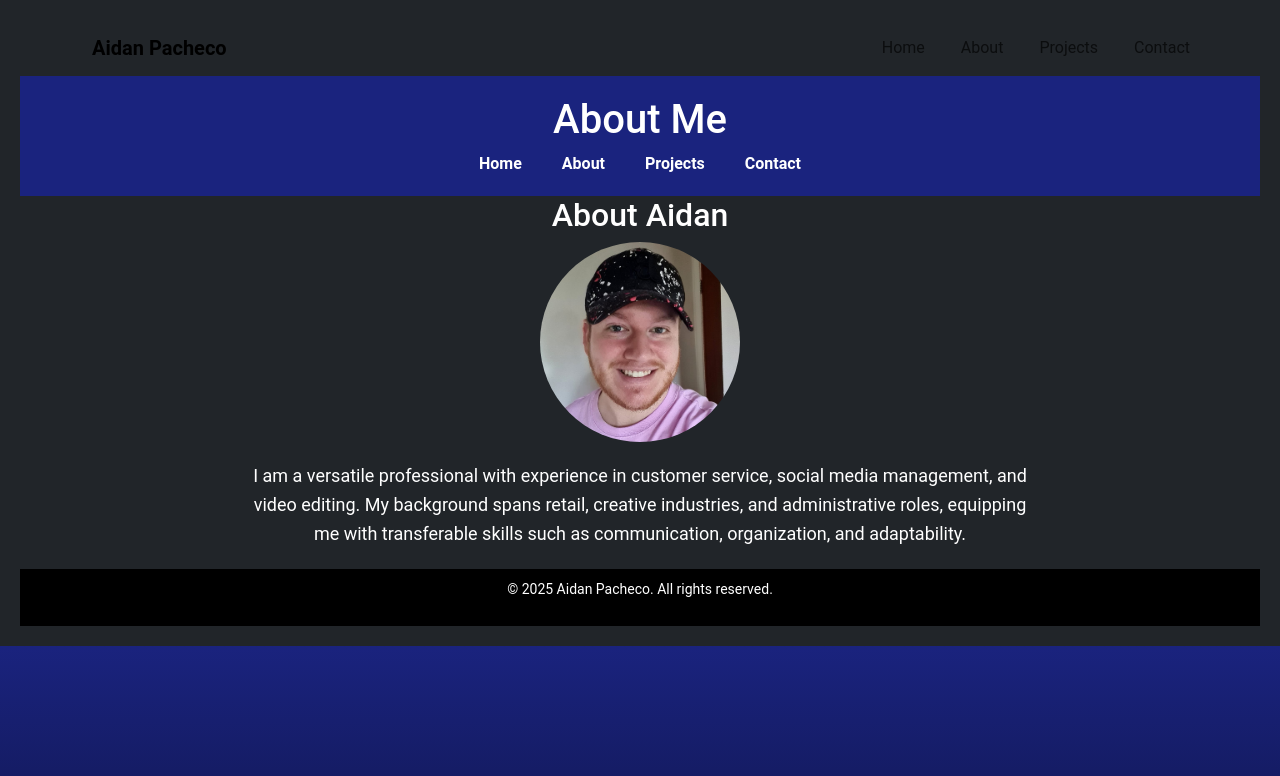
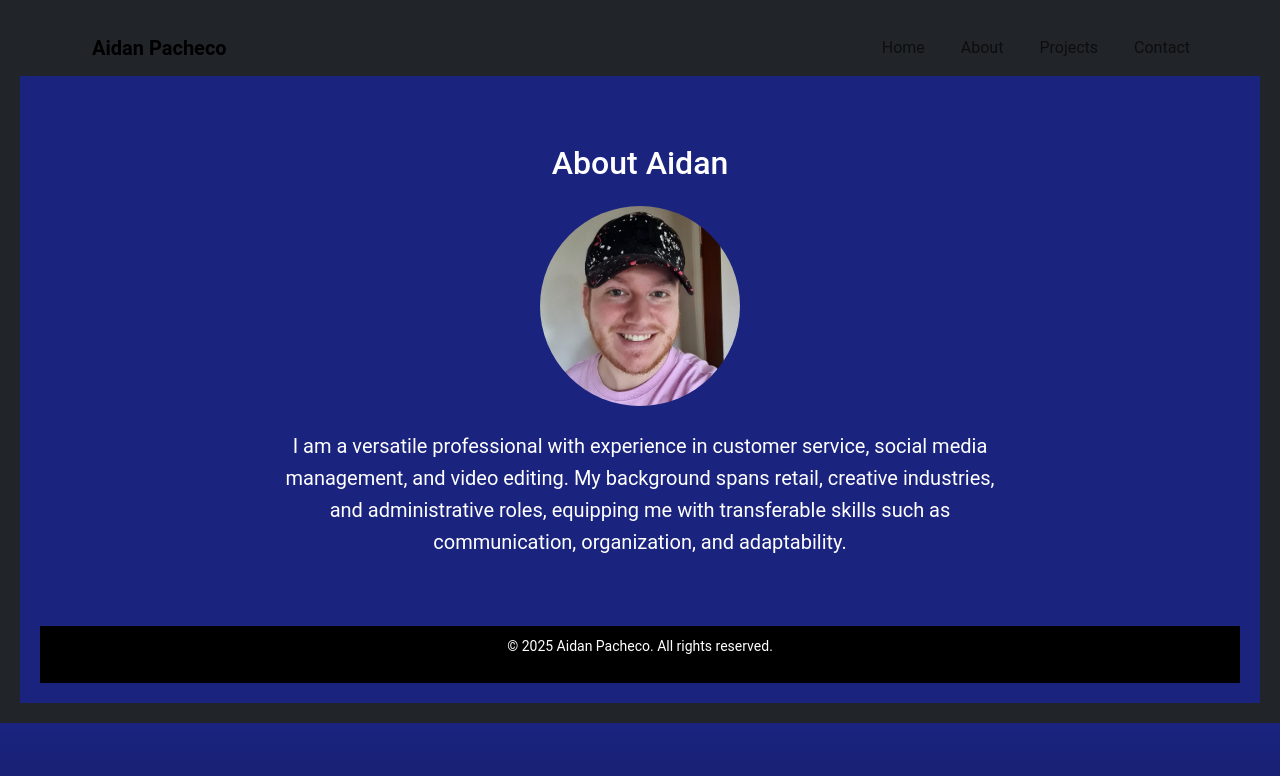
Before and after one commit to AidanPacheco/Week-3, a plain HTML site: page about.html in a window 1280 px wide. Drawn offline with nearby package versions, Linux system fonts and the light colour scheme.

Commit message:
Bootstrap grid about page

```diff
--- a/about.html
+++ b/about.html
@@ -38,25 +38,23 @@ crossorigin="anonymous"></script>
           </div>
         </nav>
     <header>
-        <h1>About Me</h1>
-        <nav>
-            <ul>
-                <li><a href="index.html">Home</a></li>
-                <li><a href="about.html">About</a></li>
-                <li><a href="projects.html">Projects</a></li>
-                <li><a href="contact.html">Contact</a></li>
-            </ul>
-        </nav>
-    </header>
 
-    <section id="about">
-        <h2>About Aidan</h2>
-        <img src="Aidan Pacheco.jpg" alt="Aidan Pacheco" height="200" width="200">
-        <p>
-            I am a versatile professional with experience in customer service, social media management, and video editing.
-            My background spans retail, creative industries, and administrative roles, equipping me with transferable skills such as communication, organization, and adaptability.
-        </p>
-    </section>
+        <!--Bootstrap grid and Utilities-->
+        <main>
+            <section id="about" class="container py-5">
+                <div class="row justify-content-center">
+                    <div class="col-md-8 text-center">
+                        <h2 class="mb-4">About Aidan</h2>
+                        <img src="Aidan Pacheco.jpg" alt="Aidan Pacheco" class="img-fluid rounded-circle mb-4" style="width: 200px; height: 200px;">
+                        <p class="fs-5">
+                            I am a versatile professional with experience in customer service, social media management, and video editing.
+                            My background spans retail, creative industries, and administrative roles, equipping me with transferable skills such as communication, organization, and adaptability.
+                        </p>
+                    </div>
+                </div>
+            </section>
+        </main>
+
 
     <footer>
         <p>&copy; 2025 Aidan Pacheco. All rights reserved.</p>
```
